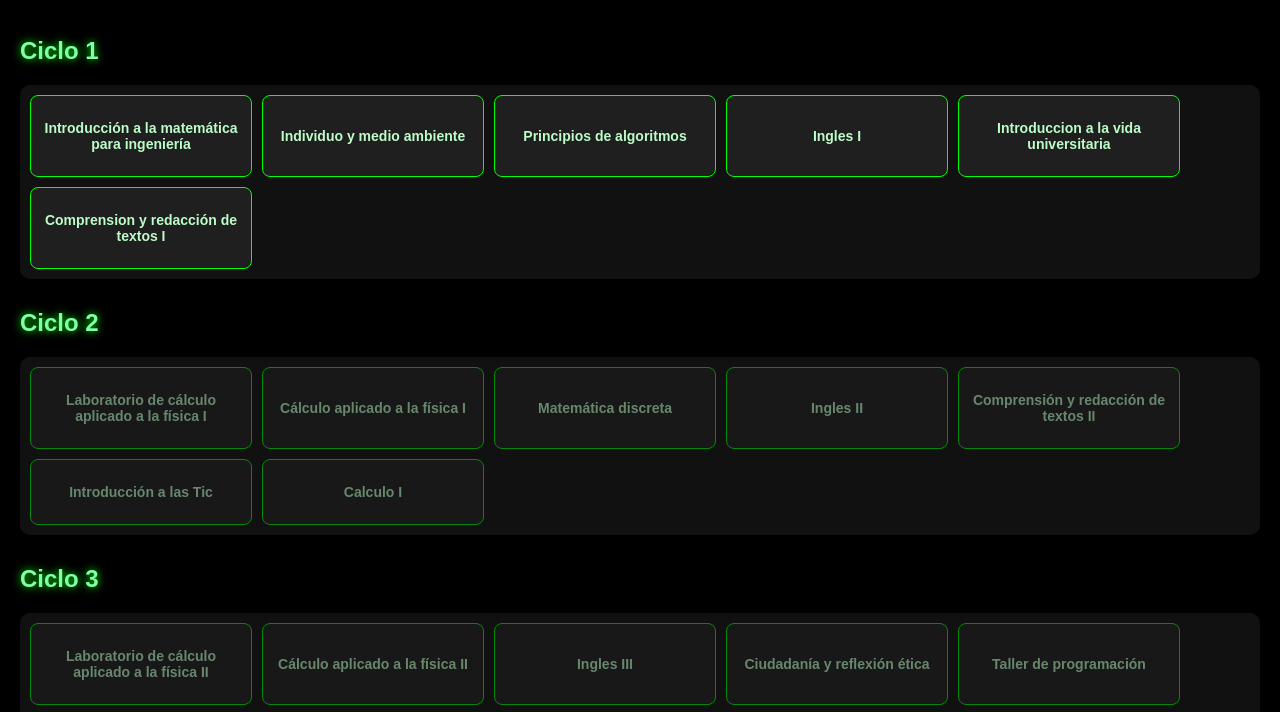
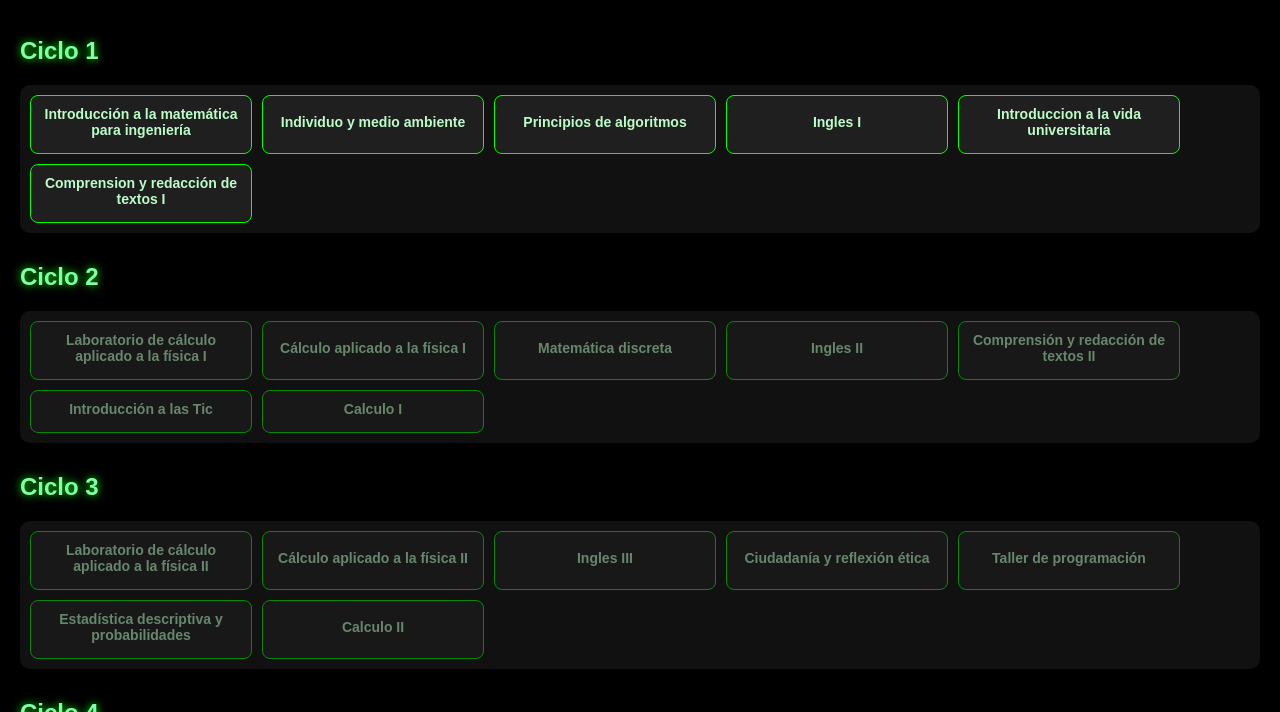
Before and after one commit to MinanoPerezKamiCarolina/malla-curricular, a plain HTML site: page index.html in a window 1280 px wide. Shown: the part 81-793 px from the top of the page. Drawn offline with Linux system fonts and the light colour scheme.

Commit message:
Update style.css

```diff
--- a/style.css
+++ b/style.css
@@ -22,10 +22,35 @@ h2 {
   margin-bottom: 30px;
 }
 
+.contenedor-cursos {
+  display: flex;
+  flex-wrap: wrap;
+  gap: 10px;
+  background-color: #111;
+  padding: 10px;
+  border-radius: 10px;
+}
+
 .curso {
+  display: flex;
+  flex-direction: column;
+  align-items: center;
+  justify-content: center;
+  padding: 10px;
+  background-color: #1a1a1a;
+  border: 1px solid #0f0;
+  border-radius: 8px;
+  width: 200px;
+  cursor: pointer;
   transition: all 0.3s ease;
-  border: 1px solid #0f0;
-  background-color: #1a1a1a;
+}
+
+.curso h3 {
+  font-size: 14px;
+  text-align: center;
+  color: #bdfcc9;
+  margin: 0;
+  margin-bottom: 5px;
 }
 
 .curso.aprobado {
```
